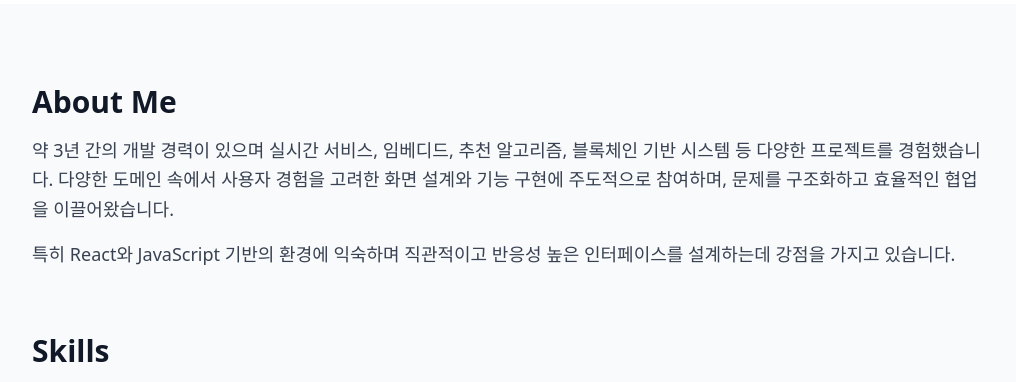
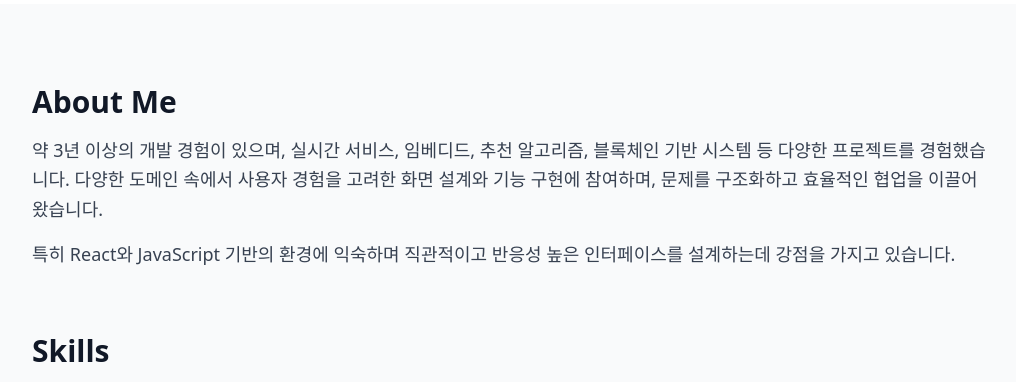
Before and after one commit to DDARK00/ddark00.github.io, a plain HTML site: page index.html in a window 1280 px wide. Shown: the part 1400-1782 px from the top of the page, without its empty margins (128-1144 px from the left). Drawn offline with nearby package versions, Linux system fonts and the light colour scheme.

Commit message:
Update index.html

```diff
--- a/index.html
+++ b/index.html
@@ -304,8 +304,8 @@
             <div>
                 <h2 class="text-3xl font-bold text-gray-900 mb-4">About Me</h2>
                 <p class="text-lg text-gray-700 leading-relaxed">
-                    약 3년 간의 개발 경력이 있으며 실시간 서비스, 임베디드, 추천 알고리즘, 블록체인 기반 시스템 등 다양한 프로젝트를 경험했습니다.
-                    다양한 도메인 속에서 사용자 경험을 고려한 화면 설계와 기능 구현에 주도적으로 참여하며, 문제를 구조화하고 효율적인 협업을 이끌어왔습니다.
+                    약 3년 이상의 개발 경험이 있으며, 실시간 서비스, 임베디드, 추천 알고리즘, 블록체인 기반 시스템 등 다양한 프로젝트를 경험했습니다.
+                    다양한 도메인 속에서 사용자 경험을 고려한 화면 설계와 기능 구현에 참여하며, 문제를 구조화하고 효율적인 협업을 이끌어왔습니다.
                 </p>
                 <p class="text-lg text-gray-700 leading-relaxed mt-4">
                     특히 React와 JavaScript 기반의 환경에 익숙하며 직관적이고 반응성 높은 인터페이스를 설계하는데 강점을 가지고 있습니다.
```
